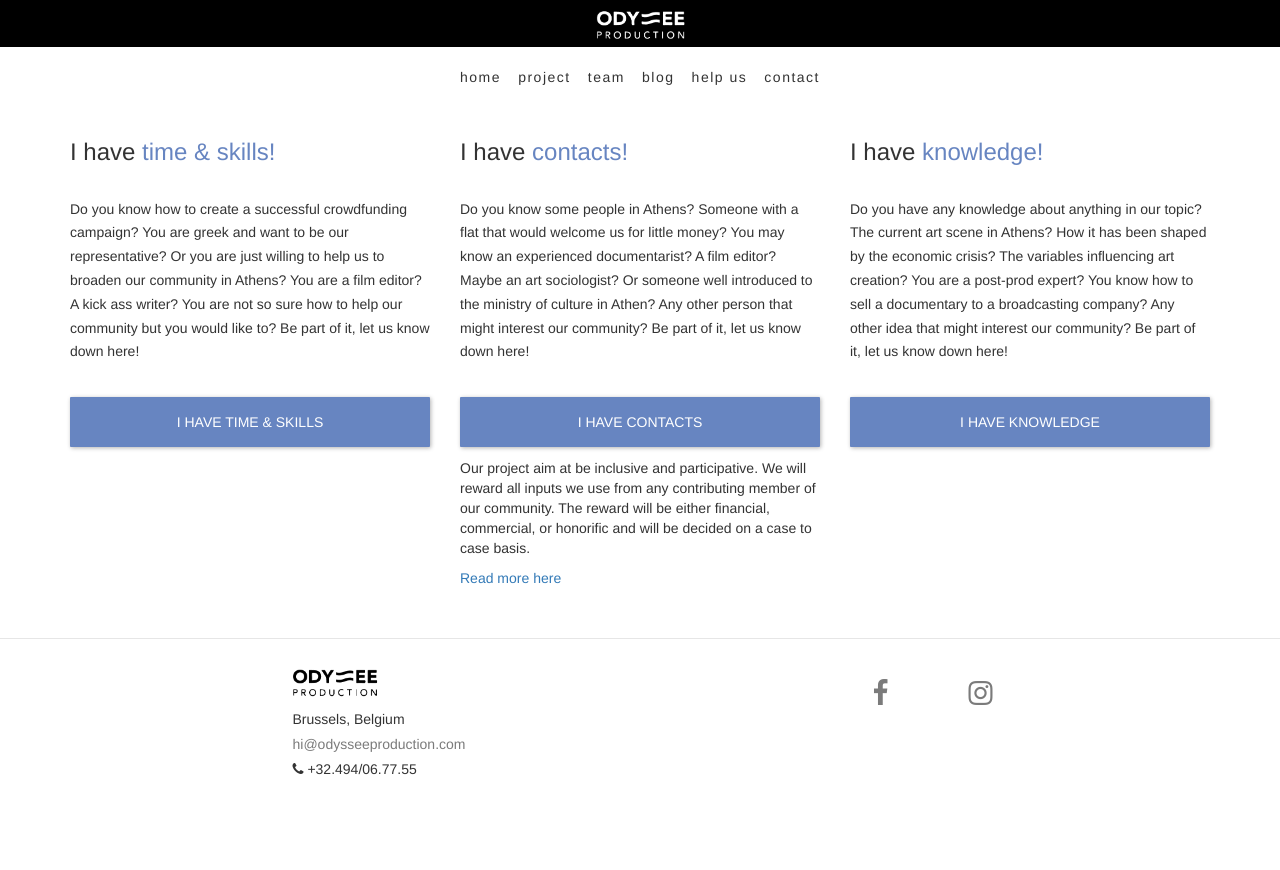
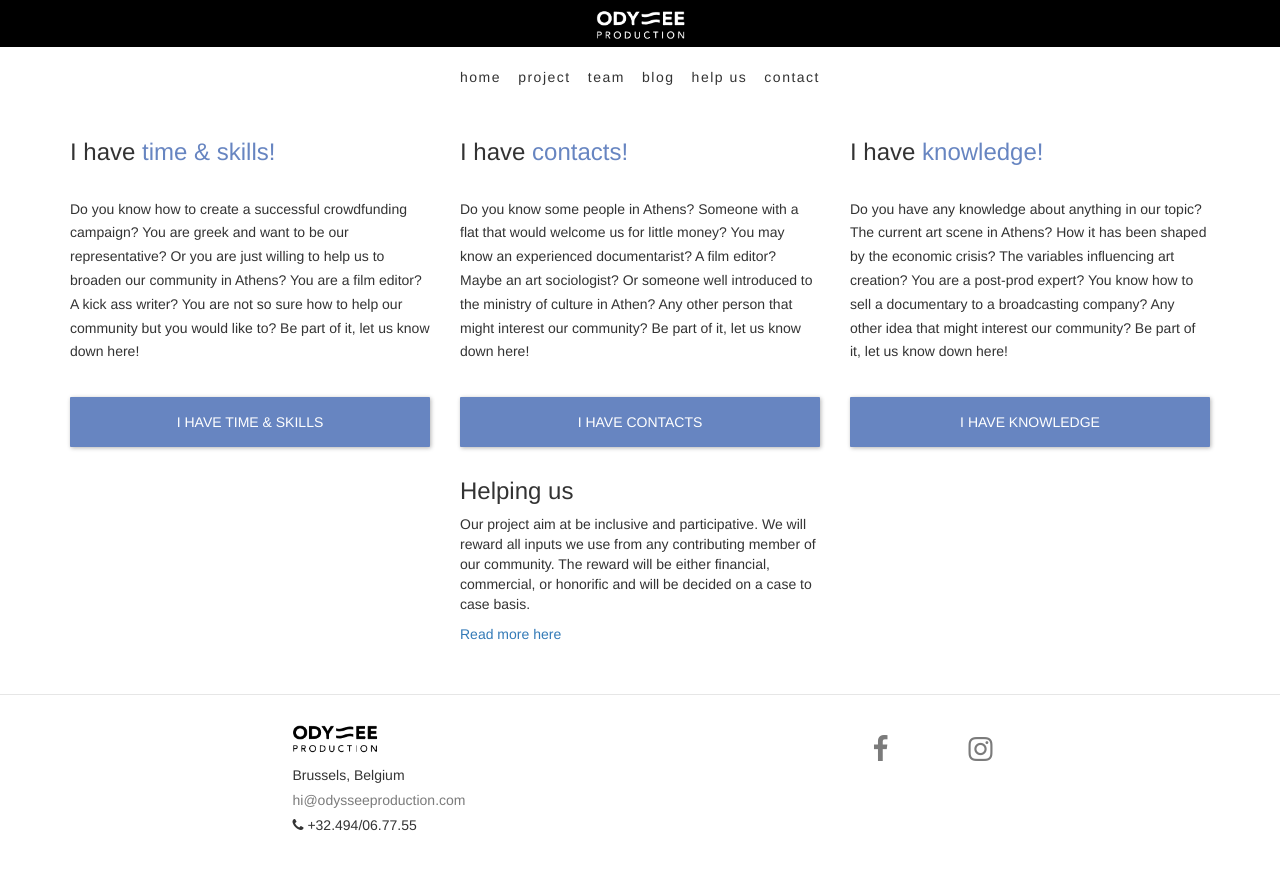
Before and after one commit to datene/odyssee, a Jekyll site: the page built from help.md, in a window 1280 px wide. Shown: the top 870 px of the page. Built offline with Jekyll 4.4.1, drawn with Linux system fonts in a browser that asks for light colours; nearby versions of some CDN libraries.

Commit message:
add title to extra content on help

```diff
--- a/help.md
+++ b/help.md
@@ -41,6 +41,9 @@ permalink: /help/
   </div>
   <div class="row">
     <div class="col-xs-12 col-lg-4 col-lg-offset-4">
+    <h3>
+      Helping us
+    </h3>
       <p>
         Our project aim at be inclusive and participative. We will reward all inputs we use from any contributing member of our community. The reward will be either financial, commercial, or honorific and will be decided on a case to case basis.
       </p>
```
